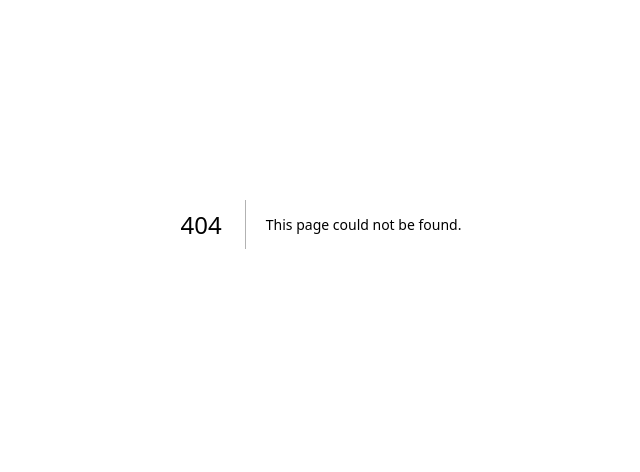
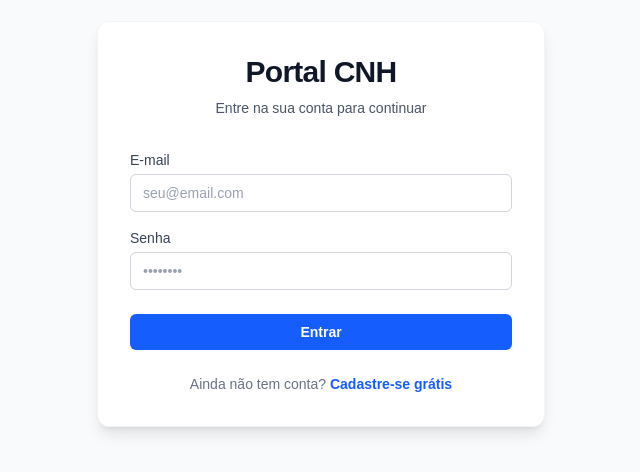
Before and after one commit to ensinaaecnh-dot/portal-cnh, a Next.js app: page /login in a window 1280 px wide. Before the commit this address had no page. Shown: the part 176-648 px from the top of the page, without its empty margins (319-959 px from the left). Built offline with nearby package versions, Linux system fonts and the light colour scheme; no server answers.

Commit message:
Adiciona tela de login

```diff
--- /dev/null
+++ b/src/app/(auth)/login/page.tsx
@@ -0,0 +1,114 @@
+'use client'
+
+import { useState } from 'react'
+import { createClient } from '@/lib/supabase/client'
+import { useRouter } from 'next/navigation'
+import Link from 'next/link'
+
+export default function LoginPage() {
+  const [email, setEmail] = useState('')
+  const [password, setPassword] = useState('')
+  const [loading, setLoading] = useState(false)
+  const [error, setError] = useState<string | null>(null)
+
+  const router = useRouter()
+  const supabase = createClient()
+
+  const handleLogin = async (e: React.FormEvent) => {
+    e.preventDefault()
+    setLoading(true)
+    setError(null)
+
+    const { error } = await supabase.auth.signInWithPassword({
+      email,
+      password,
+    })
+
+    if (error) {
+      setError('Erro ao entrar. Verifique seu e-mail e senha.')
+      setLoading(false)
+    } else {
+      // Se der certo, manda para o dashboard
+      router.push('/dashboard/aluno') // Depois ajustaremos para redirecionar conforme o cargo
+      router.refresh()
+    }
+  }
+
+  return (
+    <div className="flex min-h-screen items-center justify-center bg-gray-50 px-4">
+      <div className="w-full max-w-md space-y-8 bg-white p-8 rounded-xl shadow-lg border border-gray-100">
+        <div className="text-center">
+          <h2 className="text-3xl font-bold tracking-tight text-gray-900">
+            Portal CNH
+          </h2>
+          <p className="mt-2 text-sm text-gray-600">
+            Entre na sua conta para continuar
+          </p>
+        </div>
+
+        <form className="mt-8 space-y-6" onSubmit={handleLogin}>
+          {error && (
+            <div className="p-3 text-sm text-red-500 bg-red-50 rounded-lg border border-red-100">
+              {error}
+            </div>
+          )}
+
+          <div className="space-y-4">
+            <div>
+              <label htmlFor="email" className="block text-sm font-medium text-gray-700">
+                E-mail
+              </label>
+              <input
+                id="email"
+                name="email"
+                type="email"
+                autoComplete="email"
+                required
+                value={email}
+                onChange={(e) => setEmail(e.target.value)}
+                className="mt-1 block w-full rounded-md border border-gray-300 px-3 py-2 text-gray-900 placeholder-gray-400 focus:border-blue-500 focus:outline-none focus:ring-blue-500 sm:text-sm"
+                placeholder="seu@email.com"
+              />
+            </div>
+
+            <div>
+              <label htmlFor="password" className="block text-sm font-medium text-gray-700">
+                Senha
+              </label>
+              <input
+                id="password"
+                name="password"
+                type="password"
+                autoComplete="current-password"
+                required
+                value={password}
+                onChange={(e) => setPassword(e.target.value)}
+                className="mt-1 block w-full rounded-md border border-gray-300 px-3 py-2 text-gray-900 placeholder-gray-400 focus:border-blue-500 focus:outline-none focus:ring-blue-500 sm:text-sm"
+                placeholder="••••••••"
+              />
+            </div>
+          </div>
+
+          <div>
+            <button
+              type="submit"
+              disabled={loading}
+              className="group relative flex w-full justify-center rounded-md bg-blue-600 px-3 py-2 text-sm font-semibold text-white hover:bg-blue-500 focus-visible:outline focus-visible:outline-2 focus-visible:outline-offset-2 focus-visible:outline-blue-600 disabled:opacity-70"
+            >
+              {loading ? 'Entrando...' : 'Entrar'}
+            </button>
+          </div>
+
+          <div className="text-center text-sm">
+            <p className="text-gray-500">
+              Ainda não tem conta?{' '}
+              <Link href="/register" className="font-semibold text-blue-600 hover:text-blue-500">
+                Cadastre-se grátis
+              </Link>
+            </p>
+          </div>
+        </form>
+      </div>
+    </div>
+  )
+}
--- /dev/null
+++ b/src/lib/supabase/client.ts
@@ -0,0 +1,8 @@
+import { createBrowserClient } from '@supabase/ssr'
+
+export function createClient() {
+  return createBrowserClient(
+    process.env.NEXT_PUBLIC_SUPABASE_URL!,
+    process.env.NEXT_PUBLIC_SUPABASE_ANON_KEY!
+  )
+}
--- /dev/null
+++ b/src/lib/supabase/server.ts
@@ -0,0 +1,32 @@
+import { createServerClient, type CookieOptions } from '@supabase/ssr'
+import { cookies } from 'next/headers'
+
+export function createClient() {
+  const cookieStore = cookies()
+
+  return createServerClient(
+    process.env.NEXT_PUBLIC_SUPABASE_URL!,
+    process.env.NEXT_PUBLIC_SUPABASE_ANON_KEY!,
+    {
+      cookies: {
+        get(name: string) {
+          return cookieStore.get(name)?.value
+        },
+        set(name: string, value: string, options: CookieOptions) {
+          try {
+            cookieStore.set({ name, value, ...options })
+          } catch (error) {
+            // Ocorrerá erro se chamado de um Server Component, pode ignorar
+          }
+        },
+        remove(name: string, options: CookieOptions) {
+          try {
+            cookieStore.set({ name, value: '', ...options })
+          } catch (error) {
+            // Ocorrerá erro se chamado de um Server Component, pode ignorar
+          }
+        },
+      },
+    }
+  )
+}
```
